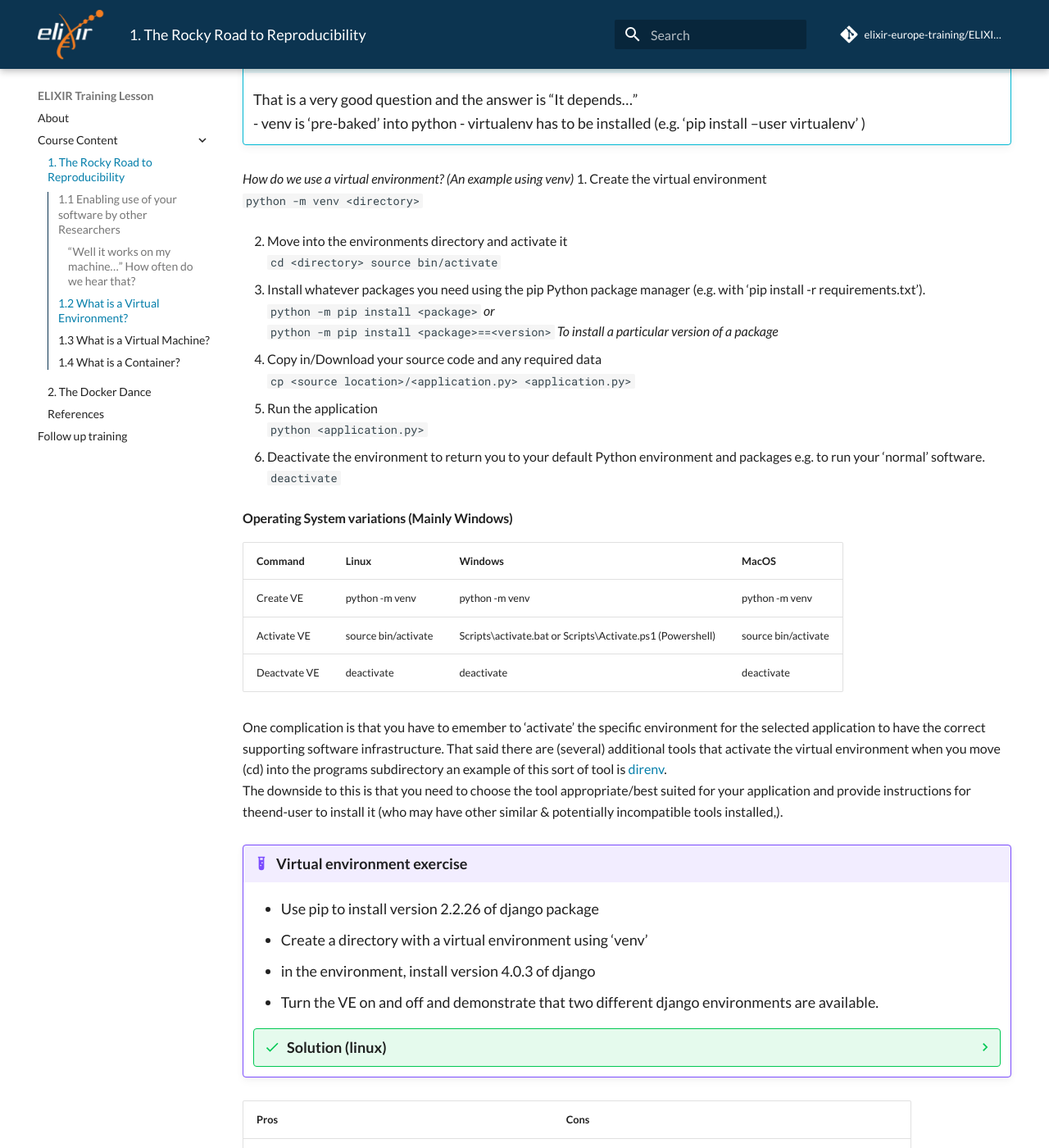
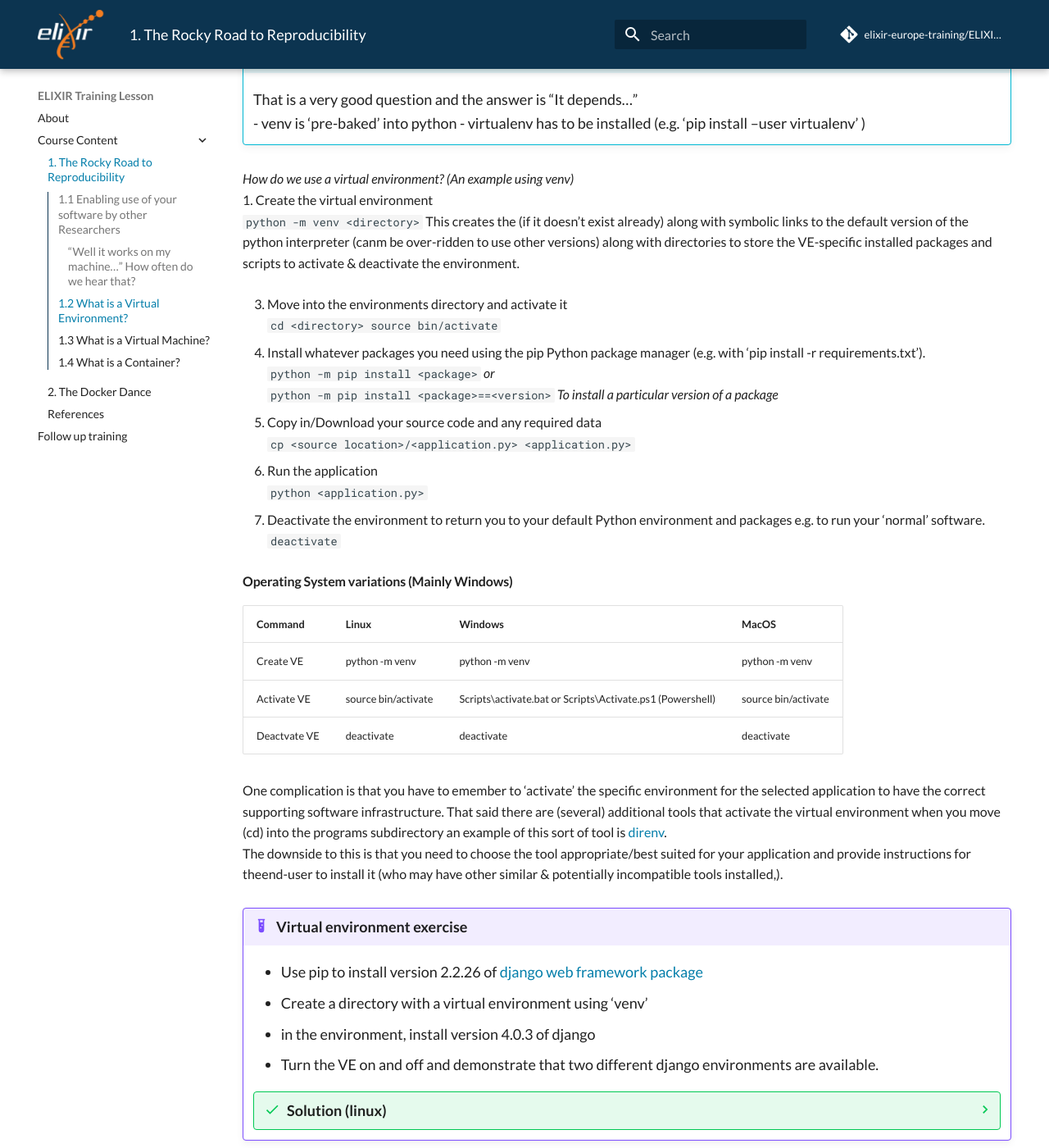
Before and after one commit to elixir-europe-training/ELIXIR-TrP-ContainersPython-CodeRep, an MkDocs documentation site: the page built from docs/chapters/chapter_01.md, in a window 1280 px wide and 1400 px high, scrolled down 2145 px. Shown: the whole window at 82% size. Built offline with MkDocs 1.6.1 and Material for MkDocs 9.7.7, drawn with Linux system fonts in a browser that asks for light colours; comment, search, counter and statistics services are not loaded.

Commit message:
Update chapter_01.md
More Venv materials

````diff
--- a/docs/chapters/chapter_01.md
+++ b/docs/chapters/chapter_01.md
@@ -94,8 +94,9 @@ With Python we have an embarrassment of riches when it comes to virtual environm
 _How do we use a virtual environment? (An example using venv)_
 1. Create the virtual environment
     ```python -m venv <directory>```
+   This creates the <directory> (if it doesn't exist already) along with symbolic links to the default version of the python interpreter (canm be over-ridden to use other versions) along with directories to store the VE-specific installed packages and scripts to activate & deactivate the environment.
 
-2. Move into the environments directory and activate it
+3. Move into the environments directory and activate it
     ```cd <directory>
     source bin/activate```
 
@@ -123,7 +124,7 @@ One complication is that you have to emember to 'activate' the specific environm
 The downside to this is that you need to choose the tool appropriate/best suited for your application and provide instructions for theend-user to install it (who may have other similar & potentially incompatible tools installed,).
 
 !!! example "Virtual environment exercise"
-    * Use pip to install version 2.2.26 of django package
+    * Use pip to install version 2.2.26 of [django web framework package](https://pypi.org/project/Django/)
     * Create a directory with a virtual environment using 'venv'
     * in the environment, install version 4.0.3 of django
     * Turn the VE on and off and demonstrate that two different django environments are available.
````
